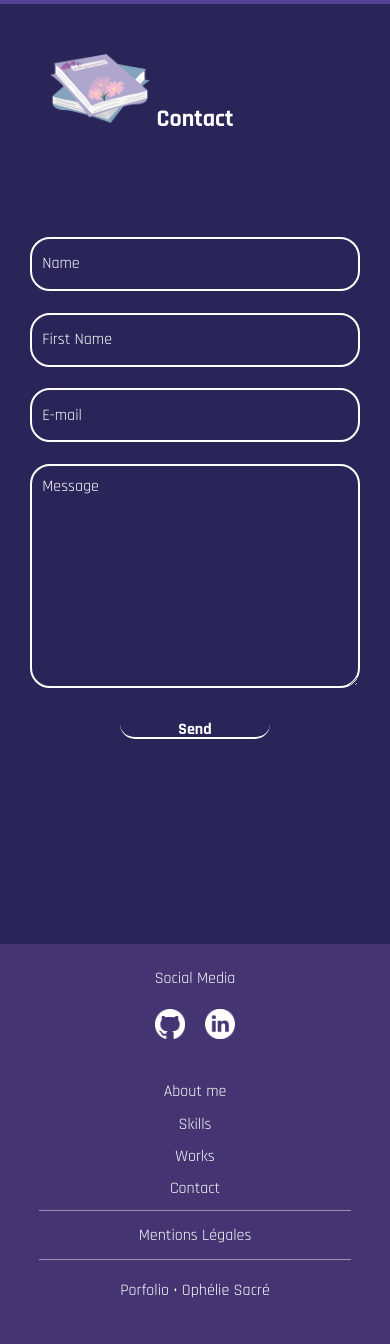
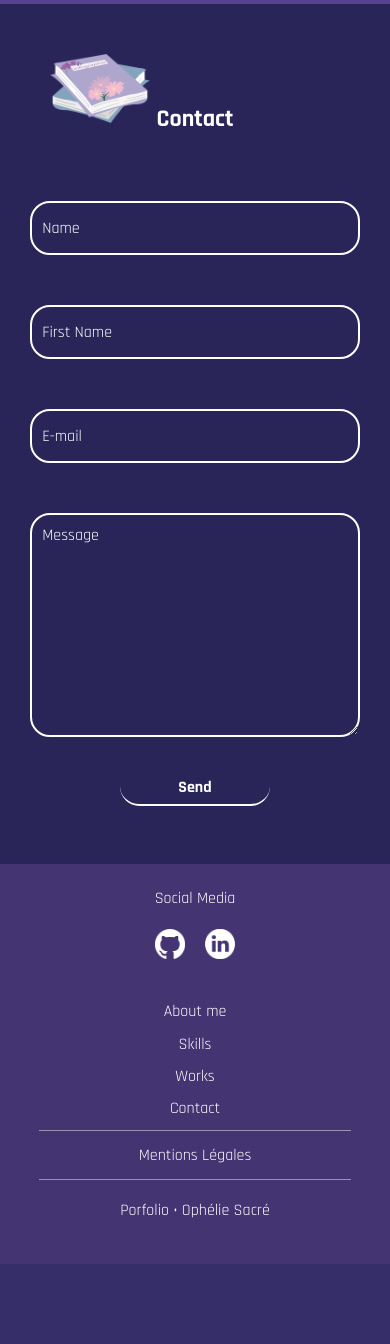
Before and after one commit to SacreOphelie/Portfolio, a PHP site: page / in a window 390 px wide. Shown: the part 4279-5623 px from the top of the page. After the commit the page ends 5543 px from the top, so only its background shows below. Run offline with PHP 8.4, Linux system fonts and the light colour scheme; data comes from the database, SQL or seed files in the repository; some libraries are stand-ins or nearby versions.

Commit message:
espace contact

```diff
--- a/style.css
+++ b/style.css
@@ -585,11 +585,10 @@ hr{
 .contentcontact{
     width: 50%;
     height: 750px;
-    margin-top: 100px;
-    display: flex;
-    align-items: center;
-    justify-content: center;
-    margin-bottom: 80px;
+    margin-top: 50px;
+    display: flex;
+    align-items: center;
+    justify-content: center;
     transition: all 1s;
 }
 
@@ -597,7 +596,6 @@ hr{
     width: 100%;
     display: flex;
     flex-direction: column;
-    justify-content: space-around;
     align-items: center;
     height: 100%;
     /* background-color: #332868; */
@@ -614,6 +612,7 @@ hr{
     padding: 10px;
     transition: all 1s;
     font-family: "Rajdhani", sans-serif;
+    margin-top: 100px;
 }
 
 .contentcontact input::placeholder{
@@ -633,6 +632,8 @@ hr{
     padding: 10px;
     transition: all 1s;
     font-family: "Rajdhani", sans-serif;
+    margin-top: 100px;
+
 }
 
 .contentcontact textarea::placeholder{
@@ -657,6 +658,7 @@ hr{
 .btn-send{
     align-self: center;
     width: 220px;
+    margin-top: 30px;
 }
 
 #btn-success{
@@ -667,6 +669,8 @@ hr{
     border-right: rgba(255, 255, 255, 0);
     font-weight: 700;
     font-family: "Rajdhani", sans-serif;
+    height: 90%;
+    margin-top: 0px;
 }
 
 .success{
@@ -1482,7 +1486,6 @@ footer{
         width: 85%;
     }
 
-
     .contentcontact form{
         align-items: center;
     }
@@ -1491,18 +1494,19 @@ footer{
         width: 100%;
         height: 40px;
         font-size: 20px;
+        margin-top: 50px;
     }
     .contentcontact textarea{
         width: 100%;
         height: 200px;
         font-size: 20px;
         padding: 10px;
+        margin-top: 50px;
     }
 
     .nom{
         flex-direction: column;
         width: 98%;
-        height: 180px;
         align-items: center;
     }
 
@@ -1670,16 +1674,13 @@ footer{
         margin-top: 0px;
     }
     .contentcontact form{
-        height: 80%;
+        height: 90%;
     }
 
     .contentcontact input{
         height: 35px;
     }
 
-    .nom{
-        height: 150px;
-    }
 
 }
 
@@ -1794,6 +1795,10 @@ footer{
 
     }
 
+    #contact{
+        min-height: 60vh;
+    }
+
     #contact h1{
         font-size: 24px;
     }
@@ -1807,7 +1812,7 @@ footer{
         margin-top: -20px;
     }
     .contentcontact form{
-        height: 70%;
+        height: 90%;
     }
 
     .contentcontact input{
@@ -1823,7 +1828,6 @@ footer{
 
     .nom{
         width: 98%;
-        height: 130px;
     }
 
     .btn-send{
```
